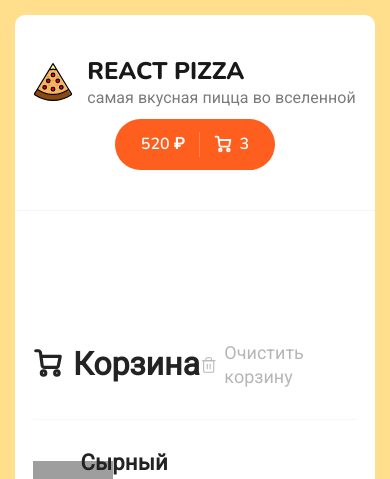
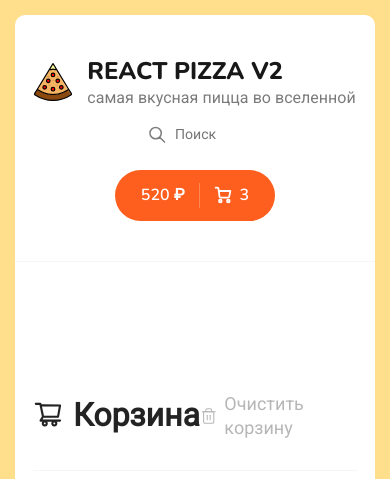
Before and after one commit to MukhammadaliDadabaev/React.js_Sass_Shop-project_V2, a React (Create React App) app: page /card in a window 390 px wide. Shown: the top 479 px of the page. Built offline with nearby package versions, Linux system fonts and the light colour scheme; grey boxes are pictures that could not be loaded.

Commit message:
add search-filter, paginate,

```diff
--- a/package.json
+++ b/package.json
@@ -9,6 +9,8 @@
     "react": "^18.2.0",
     "react-content-loader": "^6.2.0",
     "react-dom": "^18.2.0",
+    "react-icons": "^4.4.0",
+    "react-paginate": "^8.1.3",
     "react-router-dom": "^6.4.2",
     "react-scripts": "5.0.1",
     "sass": "^1.55.0",
--- a/src/App.js
+++ b/src/App.js
@@ -1,20 +1,24 @@
+import { useState } from "react";
+import { Routes, Route } from "react-router-dom";
 //scss styles
 import "./scss/app.scss";
 //components
 import Header from "./components/Header";
 import Home from "./pages/Home";
 import NotFound from "./pages/NotFound";
-import { Routes, Route } from "react-router-dom";
 import Card from "./pages/Card";
 
 // https://634300d53f83935a784df853.mockapi.io/cards
 function App() {
+  // SEARCH-INPUT STATE
+  const [searchValue, setSearchValue] = useState("");
+
   return (
     <div className="wrapper">
-      <Header />
+      <Header searchValue={searchValue} setSearchValue={setSearchValue} />
       <div className="content">
         <Routes>
-          <Route path="/" element={<Home />} />
+          <Route path="/" element={<Home searchValue={searchValue} />} />
           <Route path="/card" element={<Card />} />
           <Route path="*" element={<NotFound />} />
         </Routes>
--- a/src/components/Header.jsx
+++ b/src/components/Header.jsx
@@ -2,8 +2,9 @@ import React from "react";
 import logoSvg from "../assets/img/pizza-logo.svg";
 import Button from "./Button";
 import { Link } from "react-router-dom";
+import Search from "./Search";
 
-function Header(props) {
+function Header({ searchValue, setSearchValue }) {
   return (
     <div className="header">
       <div className="container">
@@ -11,11 +12,12 @@ function Header(props) {
           <div className="header__logo">
             <img width="38" src={logoSvg} alt="Pizza logo" />
             <div>
-              <h1>React Pizza</h1>
+              <h1>React Pizza V2</h1>
               <p>самая вкусная пицца во вселенной</p>
             </div>
           </div>
         </Link>
+        <Search searchValue={searchValue} setSearchValue={setSearchValue} />
         <div className="header__cart">
           <Button />
         </div>
--- /dev/null
+++ b/src/components/Pagination/Pagination.module.scss
@@ -0,0 +1,33 @@
+.root {
+  li {
+    display: inline-flex;
+    justify-content: center;
+    align-items: center;
+    width: 45px;
+    height: 45px;
+    margin-right: 10px;
+    border: 1px solid #fe5f1e;
+    border-radius: 30px;
+    cursor: pointer;
+
+    &:hover {
+      background-color: #fe5f1e;
+      a {
+        color: #fff;
+      }
+    }
+  }
+
+  a {
+    color: #fe5f1e;
+  }
+
+  :global {
+    .selected {
+      background-color: #fe5f1e;
+      a {
+        color: #fff;
+      }
+    }
+  }
+}
--- /dev/null
+++ b/src/components/Pagination/index.jsx
@@ -0,0 +1,21 @@
+import React from "react";
+import ReactPaginate from "react-paginate";
+
+import styles from "./Pagination.module.scss";
+
+const Pagination = ({ onChangePage }) => {
+  return (
+    <ReactPaginate
+      className={styles.root}
+      breakLabel="..."
+      nextLabel=">"
+      onPageChange={(e) => onChangePage(e.selected + 1)}
+      pageRangeDisplayed={4}
+      pageCount={3}
+      previousLabel="<"
+      renderOnZeroPageCount={null}
+    />
+  );
+};
+
+export default Pagination;
--- /dev/null
+++ b/src/components/Search/Search.module.scss
@@ -0,0 +1,99 @@
+.root {
+  position: relative;
+  left: -10px;
+}
+
+.input {
+  width: 100px;
+  padding: 11px 19px;
+  padding-left: 40px;
+  // border: 1px solid rgba(0, 0, 0, 0.1);
+  border: none;
+  border-radius: 7px;
+  font-size: 14.1px;
+  transition: 0.3s all ease-in-out;
+  cursor: pointer;
+
+  &:focus {
+    width: 600px;
+    font-size: 19px;
+    border: 1px solid rgba(0, 0, 0, 0.3);
+    cursor: text;
+  }
+}
+
+.icon {
+  position: absolute;
+  opacity: 0.5;
+  width: 21px;
+  height: 20px;
+  left: 13px;
+  top: 14px;
+}
+
+.clearIcon {
+  position: absolute;
+  opacity: 0.5;
+  width: 28px;
+  height: 28px;
+  right: 10px;
+  top: 11px;
+  cursor: pointer;
+
+  &:hover {
+    opacity: 0.8;
+  }
+}
+
+@media (max-width: 1060px) {
+  .input {
+    width: 100px;
+    padding: 8px 15px;
+    padding-left: 40px;
+
+    &:focus {
+      width: 350px;
+      font-size: 17px;
+      border: 1px solid rgba(0, 0, 0, 0.3);
+      cursor: text;
+    }
+  }
+}
+
+@media (max-width: 645px) {
+  .input {
+    width: 100px;
+    margin: 7px 0;
+    padding: 7px 15px;
+    padding-left: 40px;
+
+    &:focus {
+      width: 350px;
+      font-size: 15px;
+      border: 1px solid rgba(0, 0, 0, 0.3);
+      cursor: text;
+    }
+  }
+
+  .icon {
+    width: 19px;
+    height: 18px;
+    top: 17px;
+  }
+}
+
+@media (max-width: 530px) {
+  .input {
+    width: 100px;
+    margin: 7px 0;
+    padding: 9px 17px;
+    padding-left: 40px;
+
+    &:focus {
+      width: 300px;
+      font-size: 17px;
+      border: 1px solid rgba(0, 0, 0, 0.3);
+      cursor: text;
+    }
+  }
+}
--- /dev/null
+++ b/src/components/Search/index.jsx
@@ -0,0 +1,26 @@
+import React from "react";
+import { GrSearch, GrFormClose } from "react-icons/gr";
+
+import styles from "./Search.module.scss";
+
+const Search = ({ searchValue, setSearchValue }) => {
+  return (
+    <div className={styles.root}>
+      <GrSearch className={styles.icon} />
+      <input
+        value={searchValue}
+        onChange={(e) => setSearchValue(e.target.value)}
+        className={styles.input}
+        placeholder="Поиск пиццы..."
+      />
+      {searchValue && (
+        <GrFormClose
+          onClick={() => setSearchValue("")}
+          className={styles.clearIcon}
+        />
+      )}
+    </div>
+  );
+};
+
+export default Search;
--- a/src/pages/Card.jsx
+++ b/src/pages/Card.jsx
@@ -1,5 +1,6 @@
 import React from "react";
 import { Link } from "react-router-dom";
+import { AiOutlineShoppingCart } from "react-icons/ai";
 
 const Card = () => {
   return (
@@ -7,35 +8,7 @@ const Card = () => {
       <div class="cart">
         <div class="cart__top">
           <h2 class="content__title">
-            <svg
-              width="18"
-              height="18"
-              viewBox="0 0 18 18"
-              fill="none"
-              xmlns="http://www.w3.org/2000/svg"
-            >
-              <path
-                d="M6.33333 16.3333C7.06971 16.3333 7.66667 15.7364 7.66667 15C7.66667 14.2636 7.06971 13.6667 6.33333 13.6667C5.59695 13.6667 5 14.2636 5 15C5 15.7364 5.59695 16.3333 6.33333 16.3333Z"
-                stroke="white"
-                stroke-width="1.8"
-                stroke-linecap="round"
-                stroke-linejoin="round"
-              />
-              <path
-                d="M14.3333 16.3333C15.0697 16.3333 15.6667 15.7364 15.6667 15C15.6667 14.2636 15.0697 13.6667 14.3333 13.6667C13.597 13.6667 13 14.2636 13 15C13 15.7364 13.597 16.3333 14.3333 16.3333Z"
-                stroke="white"
-                stroke-width="1.8"
-                stroke-linecap="round"
-                stroke-linejoin="round"
-              />
-              <path
-                d="M4.78002 4.99999H16.3334L15.2134 10.5933C15.1524 10.9003 14.9854 11.176 14.7417 11.3722C14.4979 11.5684 14.1929 11.6727 13.88 11.6667H6.83335C6.50781 11.6694 6.1925 11.553 5.94689 11.3393C5.70128 11.1256 5.54233 10.8295 5.50002 10.5067L4.48669 2.82666C4.44466 2.50615 4.28764 2.21182 4.04482 1.99844C3.80201 1.78505 3.48994 1.66715 3.16669 1.66666H1.66669"
-                stroke="white"
-                stroke-width="1.8"
-                stroke-linecap="round"
-                stroke-linejoin="round"
-              />
-            </svg>
+            <AiOutlineShoppingCart />
             Корзина
           </h2>
           <div class="cart__clear">
@@ -75,7 +48,6 @@ const Card = () => {
                 stroke-linejoin="round"
               />
             </svg>
-
             <span>Очистить корзину</span>
           </div>
         </div>
--- a/src/pages/Home.jsx
+++ b/src/pages/Home.jsx
@@ -3,12 +3,15 @@ import Categories from "../components/Categories";
 import Sort from "../components/Sort";
 import PizzaBlock from "../components/PizzaBlog";
 import Skeleton from "../components/PizzaBlog/Skeleton";
+import Pagination from "../components/Pagination";
 
-const Home = () => {
+const Home = ({ searchValue }) => {
   // STATE
   const [cards, setCards] = useState([]);
   const [isLoading, setIsLoading] = useState(true);
   const [categoryId, setCategoryId] = useState(0);
+  const [currentPage, setCurrentPage] = useState(1);
+
   const [sortType, setSortType] = useState({
     name: "популярности",
     sortProperty: "rating",
@@ -21,9 +24,10 @@ const Home = () => {
     const sortBy = sortType.sortProperty.replace("-", "");
     const order = sortType.sortProperty.includes("-") ? "asc" : "desc";
     const category = categoryId > 0 ? `category=${categoryId}` : "";
+    const search = searchValue ? `&search=${searchValue}` : "";
 
     fetch(
-      `https://634300d53f83935a784df853.mockapi.io/cards?${category}&sortBy=${sortBy}&order=${order}`
+      `https://634300d53f83935a784df853.mockapi.io/cards?page=${currentPage}&limit=4&${category}&sortBy=${sortBy}&order=${order}${search}`
     )
       .then((res) => res.json())
       .then((arr) => {
@@ -31,7 +35,15 @@ const Home = () => {
         setIsLoading(false);
       });
     window.scrollTo(0, 0);
-  }, [categoryId, sortType]);
+  }, [categoryId, sortType, searchValue, currentPage]);
+
+  // OBJECT-ARRAY
+  const pizzas = cards.map((obj) => <PizzaBlock key={obj.id} {...obj} />);
+
+  // CARD isLoading method
+  const skeletons = [...new Array(8)].map((_, index) => (
+    <Skeleton key={index} />
+  ));
 
   return (
     <div className="container">
@@ -43,11 +55,8 @@ const Home = () => {
         <Sort value={sortType} onChangeSort={(ind) => setSortType(ind)} />
       </div>
       <h2 className="content__title">Все пиццы</h2>
-      <div className="content__items">
-        {isLoading
-          ? [...new Array(8)].map((_, index) => <Skeleton key={index} />)
-          : cards.map((obj) => <PizzaBlock key={obj.id} {...obj} />)}
-      </div>
+      <div className="content__items">{isLoading ? skeletons : pizzas}</div>
+      <Pagination onChangePage={(number) => setCurrentPage(number)} />
     </div>
   );
 };
--- a/src/scss/app.scss
+++ b/src/scss/app.scss
@@ -35,7 +35,7 @@ body {
   &__items {
     display: grid;
     grid-template-columns: repeat(4, 1fr);
-    grid-template-rows: repeat(2, 1fr);
+    grid-template-rows: repeat(1, 1fr);
     grid-column-gap: 11px;
 
     @media (max-width: 1440px) {
```
Also changed, not shown: 2 other files (tests, documents, lock files or other folders).
